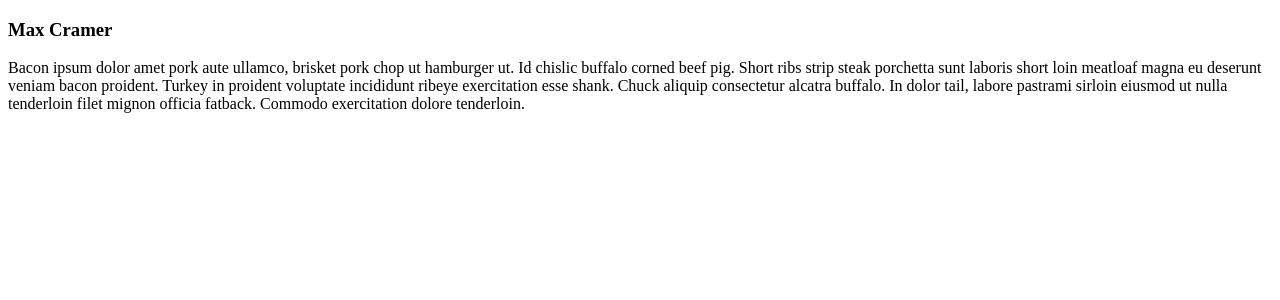
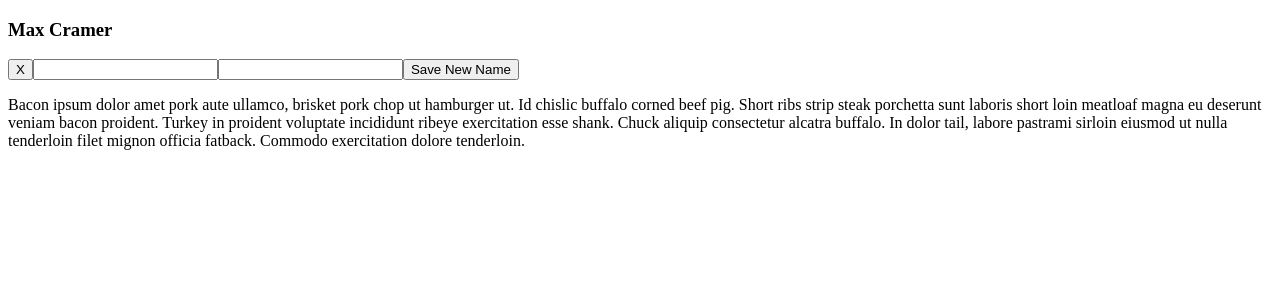
Before and after one commit to maxcramer/GlisserCodeTest, an Angular app: page / in a window 1280 px wide. Shown: the top 300 px of the page. Built offline with nearby package versions, Linux system fonts and the light colour scheme.

Commit message:
adding username input component

```diff
--- a/src/app/app.component.html
+++ b/src/app/app.component.html
@@ -1,4 +1,5 @@
 <div>
   <app-user-name></app-user-name>
+  <app-username-input></app-username-input>
   <app-user-info></app-user-info>
 </div>
--- a/src/app/app.module.ts
+++ b/src/app/app.module.ts
@@ -5,12 +5,14 @@ import { AppRoutingModule } from './app-routing.module';
 import { AppComponent } from './app.component';
 import { UserNameComponent } from './components/user-name/user-name.component';
 import { UserInfoComponent } from './components/user-info/user-info.component';
+import { UsernameInputComponent } from './components/username-input/username-input.component';
 
 @NgModule({
   declarations: [
     AppComponent,
     UserNameComponent,
-    UserInfoComponent
+    UserInfoComponent,
+    UsernameInputComponent
   ],
   imports: [
     BrowserModule,
--- /dev/null
+++ b/src/app/components/username-input/username-input.component.html
@@ -0,0 +1,6 @@
+<div>
+  <button>X</button>
+  <input type="text">
+  <input type="text">
+  <button>Save New Name</button>
+</div>
--- /dev/null
+++ b/src/app/components/username-input/username-input.component.ts
@@ -0,0 +1,15 @@
+import { Component, OnInit } from '@angular/core';
+
+@Component({
+  selector: 'app-username-input',
+  templateUrl: './username-input.component.html',
+  styleUrls: ['./username-input.component.css']
+})
+export class UsernameInputComponent implements OnInit {
+
+  constructor() { }
+
+  ngOnInit(): void {
+  }
+
+}
```
Also changed, not shown: src/app/components/user-name/user-name.component.html (line endings or trailing spaces), src/app/components/username-input/username-input.component.css (added), 1 other file (tests, documents, lock files or other folders).
